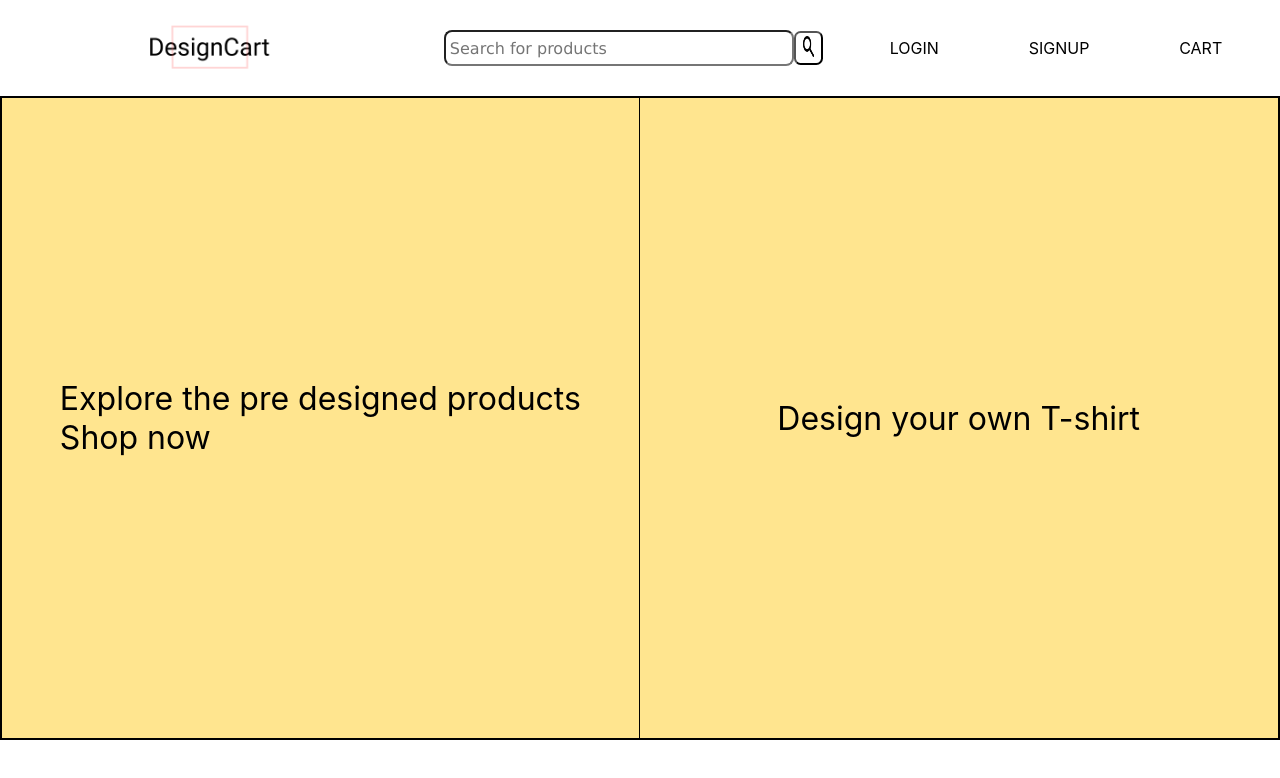
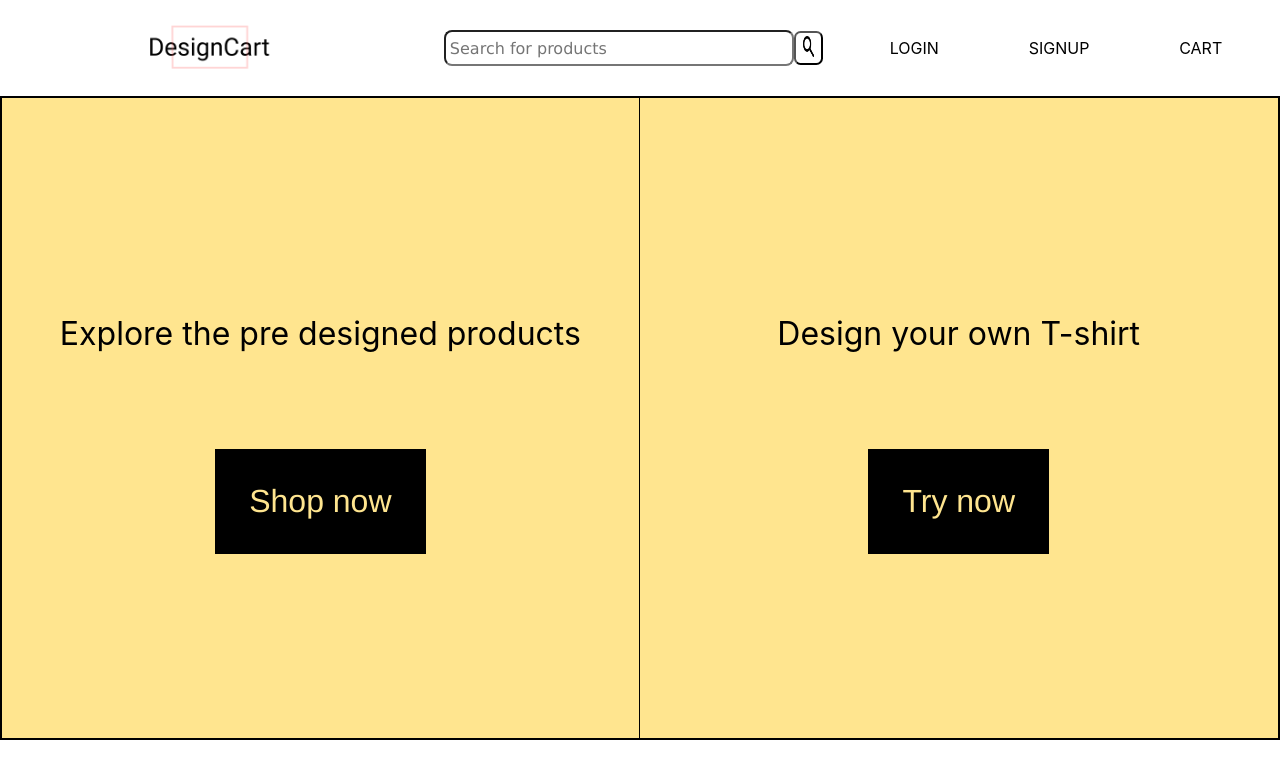
Before and after one commit to harshit-kakkar/DesignCart-Frontend, a React (Create React App) app: page / in a window 1280 px wide. Shown: the top 778 px of the page. Built offline with nearby package versions, Linux system fonts and the light colour scheme.

Commit message:
Implemented styling for choice in landing page

```diff
--- a/src/components/landingPage/landingPage.css
+++ b/src/components/landingPage/landingPage.css
@@ -16,6 +16,7 @@
     background-color: #ffe58f;
     color: rgb(0, 0, 0);
     display: flex;
+    flex-direction: column;
     justify-content: center;
     align-items: center;
     font-size: 2em;
@@ -23,6 +24,7 @@
 .choice-predesigned{
     flex: 0 0 49.9%;
     display: flex;
+    flex-direction: column;
     justify-content: center;
     align-items: center;
     background-color: #ffe58f;
@@ -30,9 +32,23 @@
     border-right: rgb(0, 0, 0) solid 1px;
     font-size: 2em;
 }
-.choice-create:hover, .choice-predesigned:hover{
+.choice-create:hover, .choice-predesigned:hover, .choice-create:hover .try-now{
     transition: all .7s ease;
     -webkit-transition: all .7s ease;
     background-color: black;
-    color: white;
+    color: #ffe58f;
 }
+.try-now, .shop-now{
+    padding-left: 1em;
+    padding-right: 1em;
+    margin-top: 2em;
+    border: black 2px solid;
+    background-color: black;
+    color: #ffe58f;
+    font-family:  'Helvetica Neue';
+}
+.choice-create:hover .try-now, .choice-predesigned:hover .shop-now{
+    border: solid #ffe58f 2px;
+    background-color: #ffe58f;
+    color: black;
+}
--- a/src/components/landingPage/landingPage.tsx
+++ b/src/components/landingPage/landingPage.tsx
@@ -6,13 +6,22 @@ function LandingPage() {
     <div className="landing-container">
       <div className="landing-page-choice">
         <div className="choice-predesigned">
-          <p>Explore the pre designed products
-          <br></br>
-          Shop now
-          </p>
+          <div>
+            <p>Explore the pre designed products</p>
+          </div>
+          <div className="shop-now">
+            <p>
+              Shop now
+            </p>
+          </div>
         </div>
         <div className="choice-create">
-          <p>Design your own T-shirt</p>
+          <div>
+            <p>Design your own T-shirt</p>
+          </div>
+          <div className="try-now">
+            <p>Try now</p>
+          </div>
         </div>
       </div>
     </div>
```
